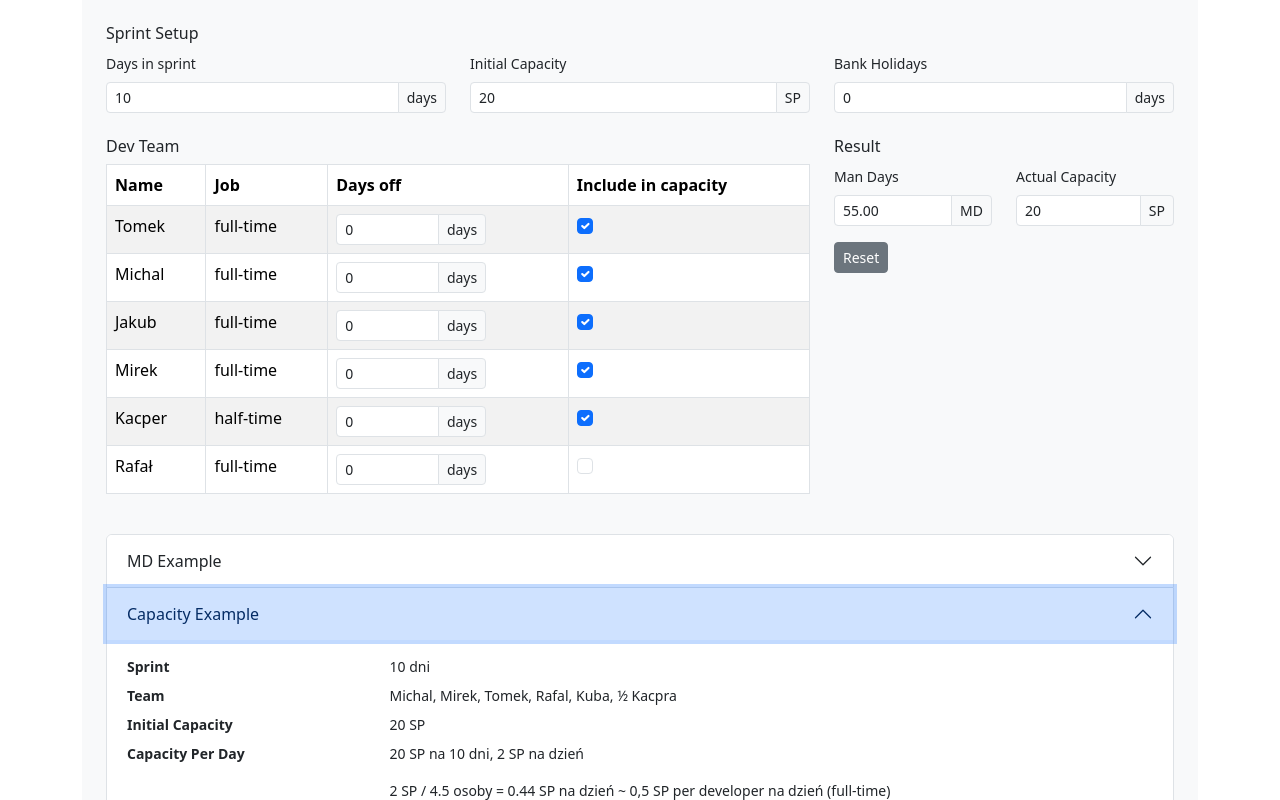
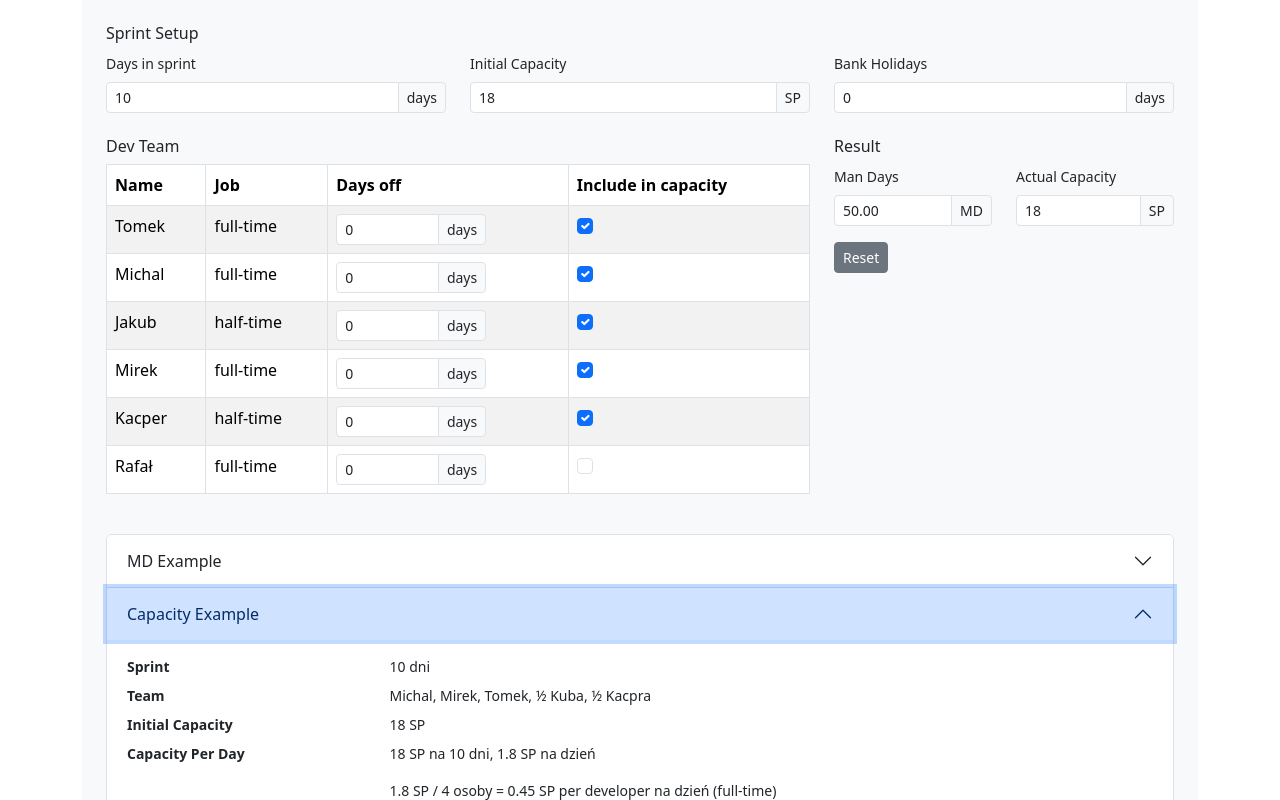
Before and after one commit to patrykovy/scrum-majster, a React (Create React App) app: page / in a window 1280 px wide. Both pictures are taken after a click on the button "Capacity Example". Shown: the top 800 px of the page. Built offline with nearby package versions, Linux system fonts and the light colour scheme.

Commit message:
Updates to initial state and example

```diff
--- a/src/calculator/CalculatorState.ts
+++ b/src/calculator/CalculatorState.ts
@@ -36,7 +36,7 @@ export type CalculatorStateManager = {
 
 const INITIAL_STATE: CalculatorState = {
   sprintDays: 10,
-  initialCapacity: 20,
+  initialCapacity: 18,
   bankHolidays: 0,
   devTeam: [
     {
@@ -56,7 +56,7 @@ const INITIAL_STATE: CalculatorState = {
     {
       id: 3,
       name: 'Jakub',
-      job: Job.FULL_TIME,
+      job: Job.HALF_TIME,
       daysOff: 0,
       capacityIncluded: true,
     },
--- a/src/calculator/Examples.tsx
+++ b/src/calculator/Examples.tsx
@@ -42,30 +42,27 @@ const Examples: React.FC = () => {
             <dd className="col-sm-9">10 dni</dd>
             <dt className="col-sm-3">Team</dt>
             <dd className="col-sm-9">
-              Michal, Mirek, Tomek, Rafal, Kuba, ½ Kacpra
+              Michal, Mirek, Tomek, ½ Kuba, ½ Kacpra
             </dd>
             <dt className="col-sm-3">Initial Capacity</dt>
-            <dd className="col-sm-9">20 SP</dd>
+            <dd className="col-sm-9">18 SP</dd>
             <dt className="col-sm-3">Capacity Per Day</dt>
             <dd className="col-sm-9">
-              <p>20 SP na 10 dni, 2 SP na dzień</p>
+              <p>18 SP na 10 dni, 1.8 SP na dzień</p>
               <p>
-                2 SP / 4.5 osoby = 0.44 SP na dzień ~ 0,5 SP per developer na
+                1.8 SP / 4 osoby = 0.45 SP per developer na
                 dzień (full-time){' '}
               </p>
-              <p>Kacper: ~0.25 SP</p>
+              <p>Kacper: ~0.225 SP</p>
+              <p>Kuba: ~0.225 SP</p>
             </dd>
             <dt className="col-sm-3 text-truncate">Example</dt>
             <dd className="col-sm-9">
               <p>
-                Kacper bierze 2 dni wolnego - odejmujemy mu za to 1 pkt więc
-                capacity = 19 SP
+                Kacper bierze 2 dni wolnego - odejmujemy mu za to 0.45 pkt więc
+                capacity = 17.55 SP
               </p>
-              <p>
-                * Jeżeli 0.5 SP to jest dzienny effort deva to kacper robi
-                troche mniej niz to, ale bez sensu odejmować mu 0.75
-              </p>
-              <p>Szacując capacity zawsze lepiej zaniżyć.</p>
+              <p>Zaniżamy do 17 SP (Szacując capacity zawsze lepiej zaniżyć.)</p>
             </dd>
           </dl>
         </Accordion.Body>
```
